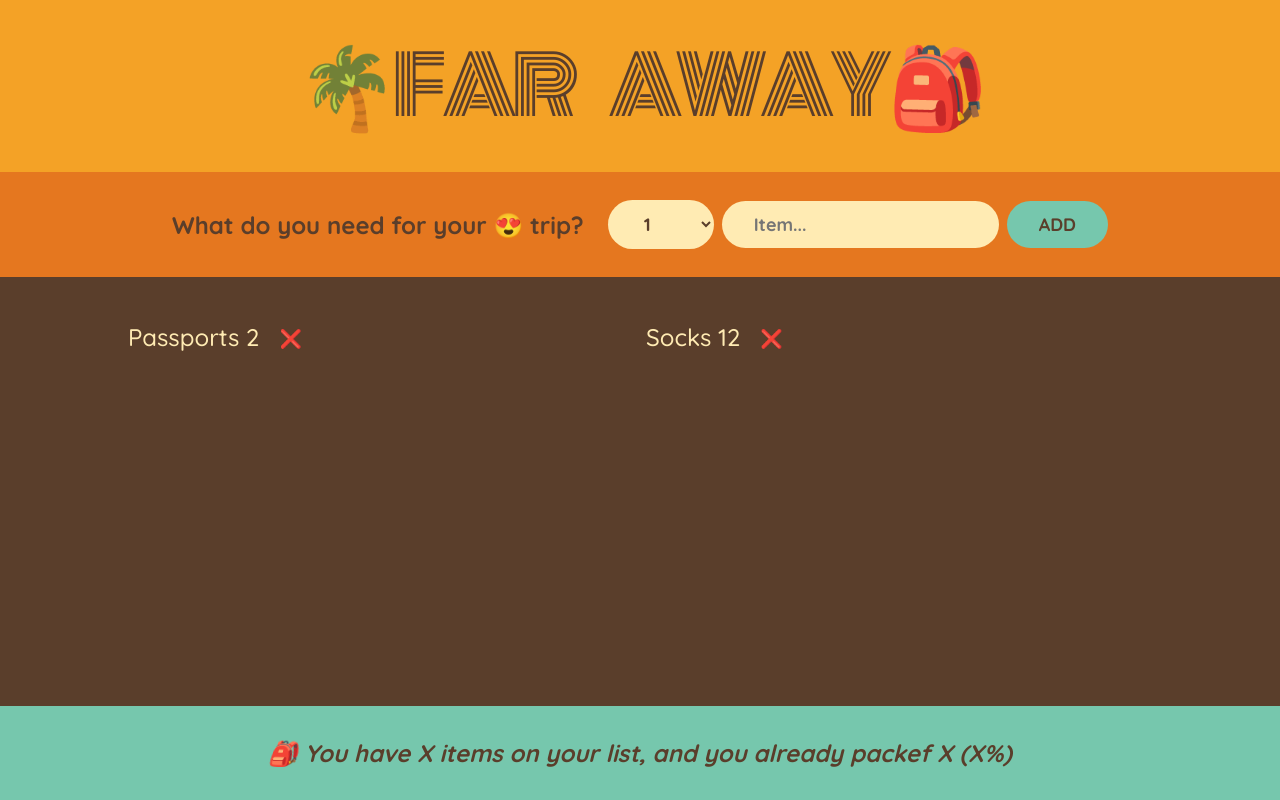
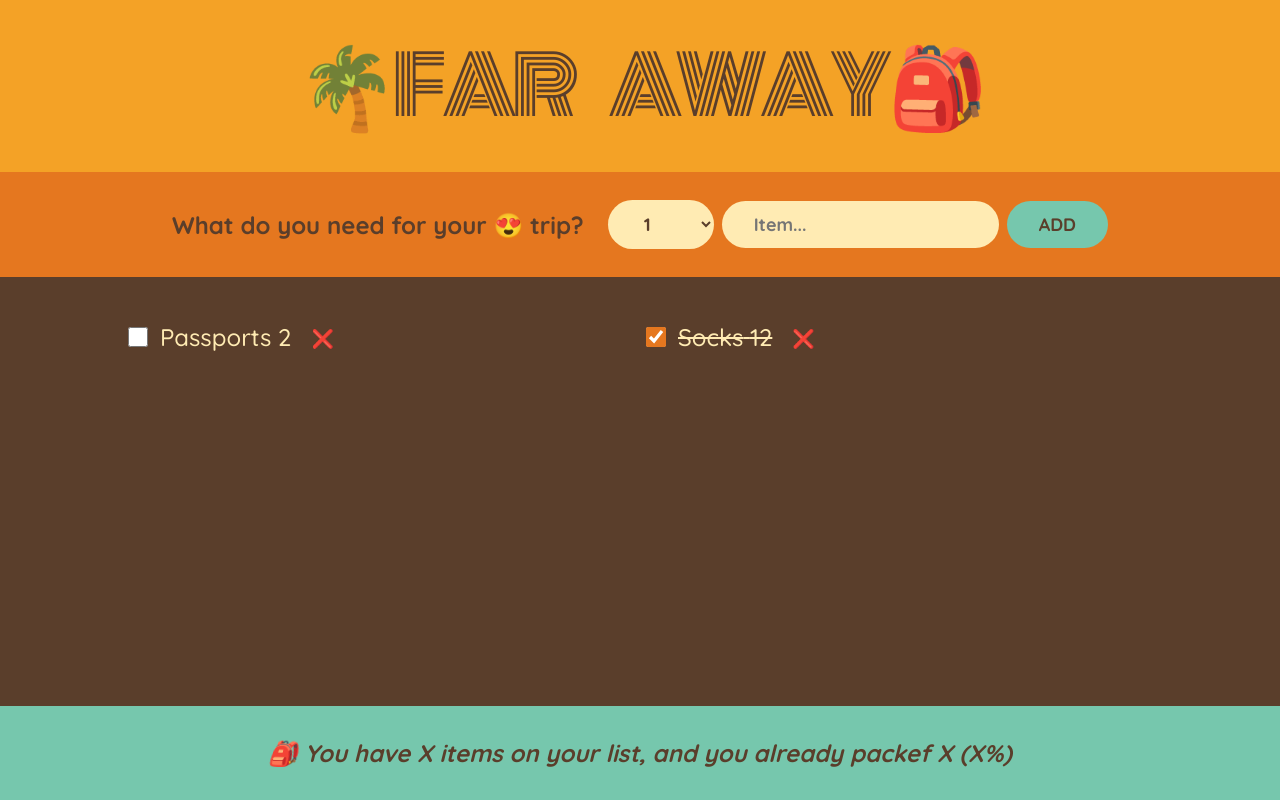
Before and after one commit to 1um1n0517y01/react-travel-list, a React (Create React App) app: page / in a window 1280 px wide. Built offline with nearby package versions, Linux system fonts and the light colour scheme.

Commit message:
Updating an Item: Complex Immutable Data Operation

```diff
--- a/src/App.js
+++ b/src/App.js
@@ -2,27 +2,40 @@ import { useState } from 'react';
 
 const initialItems = [
   { id: 1, description: 'Passports', quantity: 2, packed: false },
-  { id: 2, description: 'Socks', quantity: 12, packed: false },
+  { id: 2, description: 'Socks', quantity: 12, packed: true },
 ];
 
 export default function App() {
   const [items, setItems] = useState(initialItems);
 
   function handleAddItems(item) {
-    // Adding items without mutatting the initial array by spreading the items
+    // Adding items without mutating the initial array by spreading the items
     setItems((items) => [...items, item]);
   }
 
   function handleDeleteItem(id) {
-    // Deleting items without mutatting the initial array by filtering
+    // Deleting items without mutating the initial array by filtering
     setItems((items) => items.filter((item) => item.id !== id));
+  }
+
+  function handleToggleItem(id) {
+    // Updating items without mutating the initial array by using map
+    setItems((items) =>
+      items.map((item) =>
+        item.id === id ? { ...item, packed: !item.packed } : item
+      )
+    );
   }
 
   return (
     <div className='app'>
       <Logo />
       <Form onAddItems={handleAddItems} />
-      <PackingList items={items} onDeleteItem={handleDeleteItem} />
+      <PackingList
+        items={items}
+        onDeleteItem={handleDeleteItem}
+        onToggleItem={handleToggleItem}
+      />
       <Stats />
     </div>
   );
@@ -79,12 +92,17 @@ function Form({ onAddItems }) {
   );
 }
 
-function PackingList({ items, onDeleteItem }) {
+function PackingList({ items, onDeleteItem, onToggleItem }) {
   return (
     <div className='list'>
       <ul>
         {items.map((item) => (
-          <Item item={item} key={item.id} onDeleteItem={onDeleteItem} />
+          <Item
+            item={item}
+            key={item.id}
+            onDeleteItem={onDeleteItem}
+            onToggleItem={onToggleItem}
+          />
         ))}
       </ul>
     </div>
@@ -99,11 +117,16 @@ function Stats() {
   );
 }
 
-function Item({ item, onDeleteItem }) {
+function Item({ item, onDeleteItem, onToggleItem }) {
   return (
     <li>
+      <input
+        type='checkbox'
+        value={item.packed}
+        checked={item.packed}
+        onChange={() => onToggleItem(item.id)}
+      />
       <span style={item.packed ? { textDecoration: 'line-through' } : {}}>
-        {' '}
         {item.description} {item.quantity}
       </span>
       <button onClick={() => onDeleteItem(item.id)}>❌</button>
```
